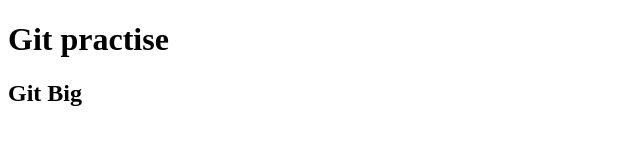
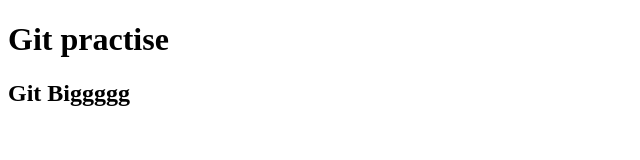
Before and after one commit to ahsan-asif/git-preactise, a plain HTML site: page index.html in a window 1280 px wide. Shown: the full height of the page, 0-640 px from the left. Drawn offline with Linux system fonts and the light colour scheme.

Commit message:
biggg data

```diff
--- a/index.html
+++ b/index.html
@@ -6,6 +6,6 @@
   </head>
   <body>
       <h1>Git practise</h1>
-      <h2>Git Big</h2>
+      <h2>Git Biggggg</h2>
   </body>
 </html>
```
